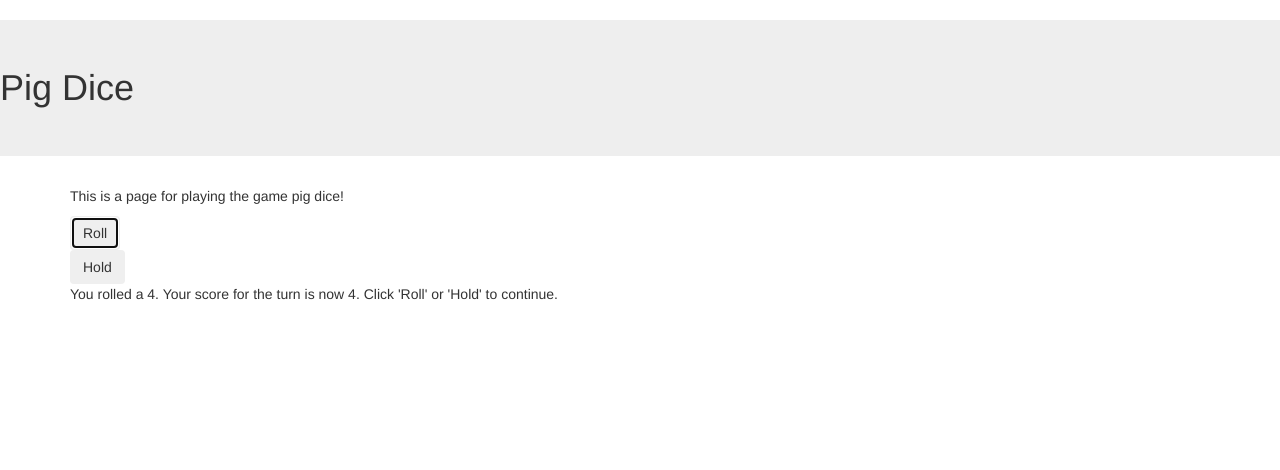
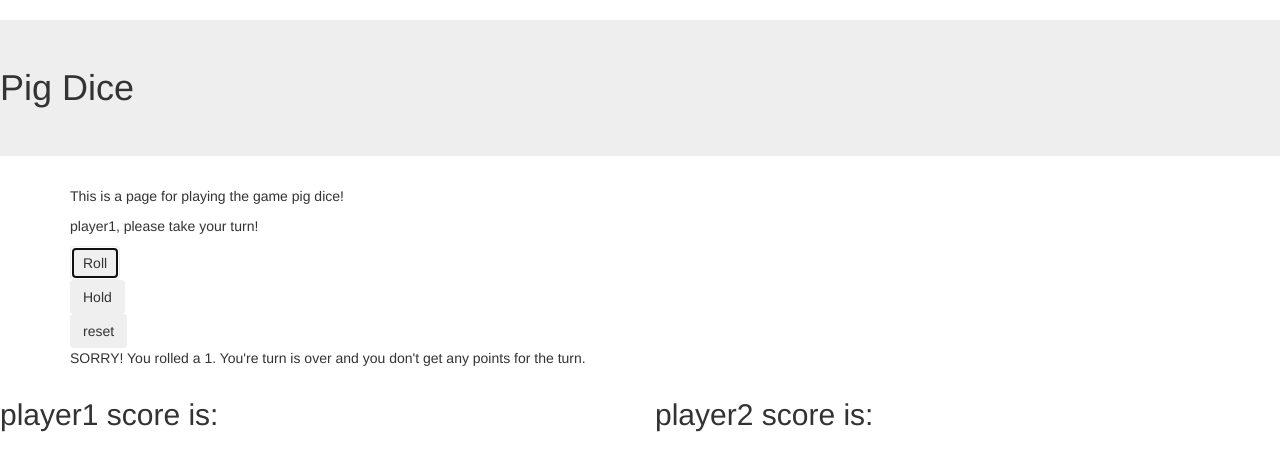
Before and after one commit to Dan-Nollette/pigDice, a plain HTML site: page index.html in a window 1280 px wide. Both pictures are taken after a click on the button "Roll". Drawn offline with Linux system fonts and the light colour scheme.

Commit message:
Add refactor to use player object and add reset functionality.

```diff
--- a/css/styles.css
+++ b/css/styles.css
@@ -0,0 +1,7 @@
+h2 {
+  font-size: 30px;
+}
+
+#takeTurn{
+  display: none;
+}
--- a/index.html
+++ b/index.html
@@ -12,13 +12,27 @@
     <h1 class="jumbotron">Pig Dice</h1>
     <div class="container">
       <p>This is a page for playing the game pig dice!</p>
+      <p id="takeTurn"><span id="currentPlayer"></span>, please take your turn!</p>
       <form id="roll-die">
         <button type="submit" class="btn" >Roll</button>
       </form>
       <form id="hold">
         <button type="submit" class="btn" >Hold</button>
       </form>
+      <form id="reset">
+        <button type="submit" class="btn" >reset</button>
+      </form>
       <p id="output"></p>
+    </div>
+    <div class="row">
+      <div class="col-md-6">
+        <h2>player1 score is: <span id="pOneScore"></span></h2>
+      </div>
+      <div class="col-md-6">
+        <h2>player2 score is: <span id="pTwoScore"></span></h2>
+
+      </div>
+
     </div>
 
   </body>
--- a/js/scripts.js
+++ b/js/scripts.js
@@ -1,9 +1,15 @@
-function die(){
-  this.state = "state";
+//Business logic
+function player(number){
+  this.playerNumber = number;
+  this.score = 0;
+  this.roll = 0;
+  this.turnScore = 0;
+  this.name = "player" + number;
 }
 
-die.prototype.roll = function(){
-  return Math.ceil(Math.random() * 6);
+player.prototype.rollDie = function(){
+  this.roll = Math.ceil(Math.random() * 6);
+  this.turnScore += this.roll;
 }
 var rollTotal = function(turnScore, playerScore){
   return turnScore + playerScore;
@@ -12,35 +18,54 @@ var rollTotal = function(turnScore, playerScore){
 
 //User Intreface Logic
 $(document).ready(function(){
-  var newDie = new die ();
-  var playerOneScore = 0;
-  var turnScore = 0;
+  var player1 = new player(1);
+  var player2 = new player(2);
+  var playerCounter = 1;
+  var currentPlayer;
+
+  $("#reset").submit(function(event){
+    event.preventDefault();
+    player1 = new player(1);
+    player2 = new player(2);
+    $("#pOneScore").text(player1.score);
+    $("#pTwoScore").text(player2.score);
+    playerCounter = 1;
+  });
+
   $("#roll-die").submit(function(event){
     event.preventDefault();
-    currentRoll = newDie.roll();
-    if (currentRoll === 1) {
-      turnScore = 0;
+    if (playerCounter % 2 === 1){
+      currentPlayer = player1;
+    } else {
+      currentPlayer = player2;
+    }
+    currentPlayer.rollDie();
+    if (currentPlayer.roll === 1) {
       $("#output").text("SORRY! You rolled a 1. You're turn is over and you don't get any points for the turn.");
+      playerCounter++;
+      currentPlayer.turnScore = 0;
+
     } else {
-      turnScore += currentRoll;
-      $("#output").text("You rolled a " + currentRoll + ". Your score for the turn is now " + turnScore + ". Click 'Roll' or 'Hold' to continue.");
+      $("#output").text("You rolled a " + currentPlayer.roll + ". Your score for the turn is now " + currentPlayer.turnScore + ". Click 'Roll' or 'Hold' to continue.");
     }
+    $("#currentPlayer").text(currentPlayer.name);
+    $("#takeTurn").show();
   });
+
   $("#hold").submit(function(event){
     event.preventDefault();
-    $("#output").text("Total of " + turnScore + " has been add to your score. It's Player2's turn.");
-    playerOneScore = rollTotal(turnScore, playerOneScore);
-    turnScore = 0;
-    if(playerOneScore >= 100){
+    currentPlayer.score += currentPlayer.turnScore;
+
+    if(currentPlayer.score >= 100){
       $("#output").text("You Win!!!");
     }else{
-      $("#output").text("Next person's turn!!!");
+      $("#output").text("Total of " + currentPlayer.turnScore + " has been added to your score. It's next Player's turn.");
     }
-
-
-    console.log(playerOneScore);
-
-
+    currentPlayer.turnScore = 0;
+    playerCounter++;
+    $("#pOneScore").text(player1.score);
+    $("#pTwoScore").text(player2.score);
+    $("#currentPlayer").text(currentPlayer.name);
+    $("#takeTurn").show();
   });
-
 });
```
